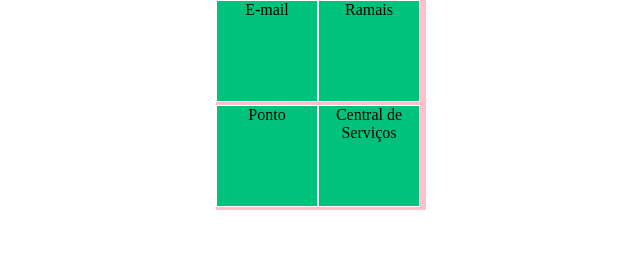
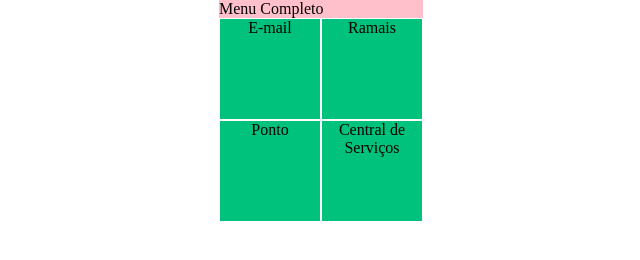
Before and after one commit to brunalauschner/clone-espaco-estudante, a plain HTML site: page caixa_muda_cor/index.html in a window 1280 px wide. Shown: the whole page, without its empty margins (319-959 px from the left). Drawn offline with Linux system fonts and the light colour scheme.

Commit message:
Melhorias

```diff
--- a/caixa_muda_cor/index.html
+++ b/caixa_muda_cor/index.html
@@ -8,6 +8,7 @@
 </head>
 <body>
     <div id="maior">
+        <div id="menus">Menu Completo</div>
         <div class="menor">E-mail</div>
 
         <div class="menor">Ramais</div>
--- a/caixa_muda_cor/style.css
+++ b/caixa_muda_cor/style.css
@@ -3,10 +3,13 @@ html, body {
     width: 100%;
     height: 100%;
 }
+#menus{
+    width: 200px;
+}
 
 #maior{
-    height: 210px;
-    width: 210px;
+    height: 222px;
+    width: 204px;
     margin: auto;
     background-color: pink;
     display: flex;
```
